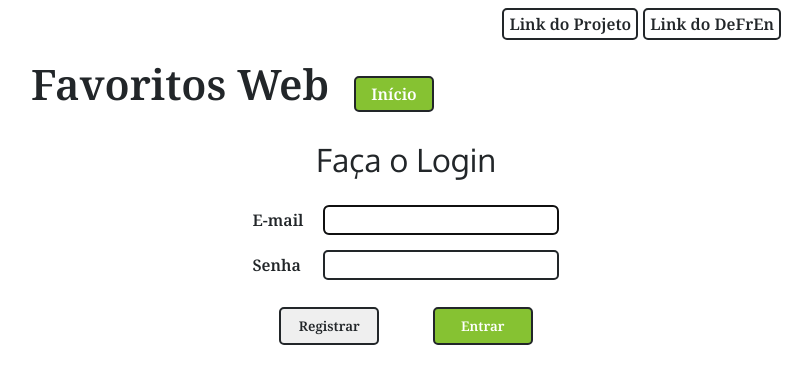
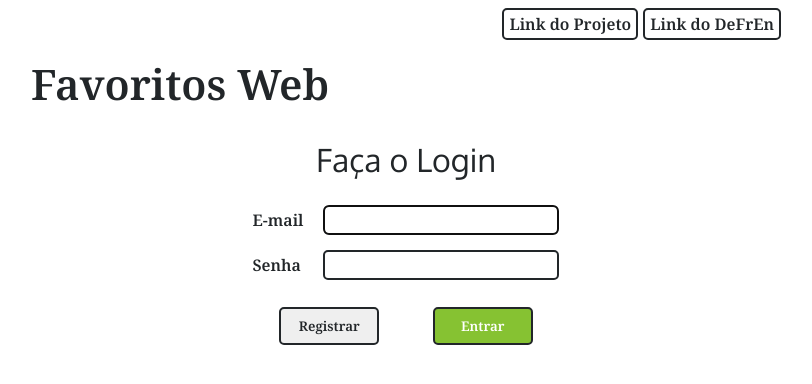
Before and after one commit to defren-gabriel/gerenciador-favoritos, a React (Vite) app: page / in a window 1280 px wide. Shown: the top 384 px of the page, without its empty margins (234-1046 px from the left). Built offline with nearby package versions, Linux system fonts and the light colour scheme; no server answers.

Commit message:
demoção dos botoes de navegação no componente de navegação

```diff
--- a/src/Componentes/Navegacao/Navegacao.module.css
+++ b/src/Componentes/Navegacao/Navegacao.module.css
@@ -36,33 +36,9 @@
     align-items: flex-end;
 }
 
-.container1 {
-    display: flex;
-    flex-wrap: wrap;
-    flex-direction: row;
-    justify-content: flex-start;
-    align-items: flex-end;
-    gap: 25px;
-}
-
 .container1s {
     font-size: 42px;
     color: #222629;
-
-    font-family: "Noto Serif", serif;
-    font-optical-sizing: auto;
-    font-weight: 600;
-    font-style: normal;
-}
-
-.container1a {
-    text-decoration: none;
-    padding: 5px 15px;
-    border-radius: 5px;
-    border: 2px solid #222629;
-
-    background-color: #86c232;
-    color: #ffffff !important;
 
     font-family: "Noto Serif", serif;
     font-optical-sizing: auto;
--- a/src/Componentes/Navegacao/index.jsx
+++ b/src/Componentes/Navegacao/index.jsx
@@ -1,4 +1,4 @@
-import { Link, useLocation } from "react-router-dom";
+import { useLocation } from "react-router-dom";
 import { useNavigate } from "react-router-dom";
 
 import { useAuth } from "../../Contextos/AuthLoginLogout";
@@ -10,7 +10,6 @@
     //se estiver no inicio não mostra o botão sair
     const location = useLocation();
     const estaInicio = location.pathname === "/";
-    const estaLista = location.pathname === "/lista";
 
     const navigate = useNavigate();
     const {logout} = useAuth();
@@ -30,11 +29,7 @@
                 <a className={styles.deva} href="https://github.com/defren-gabriel" target="_blank">Link do DeFrEn</a>
             </div>
             <nav className={styles.nav}>
-                <div className={styles.container1}>
-                    <span className={styles.container1s}>Favoritos Web</span>
-                    <Link className={styles.container1a} to={"/"} style={{display: estaLista ? "none" : "block"}} disabled={estaLista}>Início</Link>
-                    <Link className={styles.container1a} to={"/lista"} style={{display: estaInicio ? "none" : "block"}} disabled={estaInicio} >Tarefas</Link>
-                </div>
+                <span className={styles.container1s}>Favoritos Web</span>
                 <button className={styles.navb} style={{display: estaInicio ? "none" : "block"}} disabled={estaInicio} onClick={()=>handleSair()}>Sair</button>
             </nav>
         </header>
```
